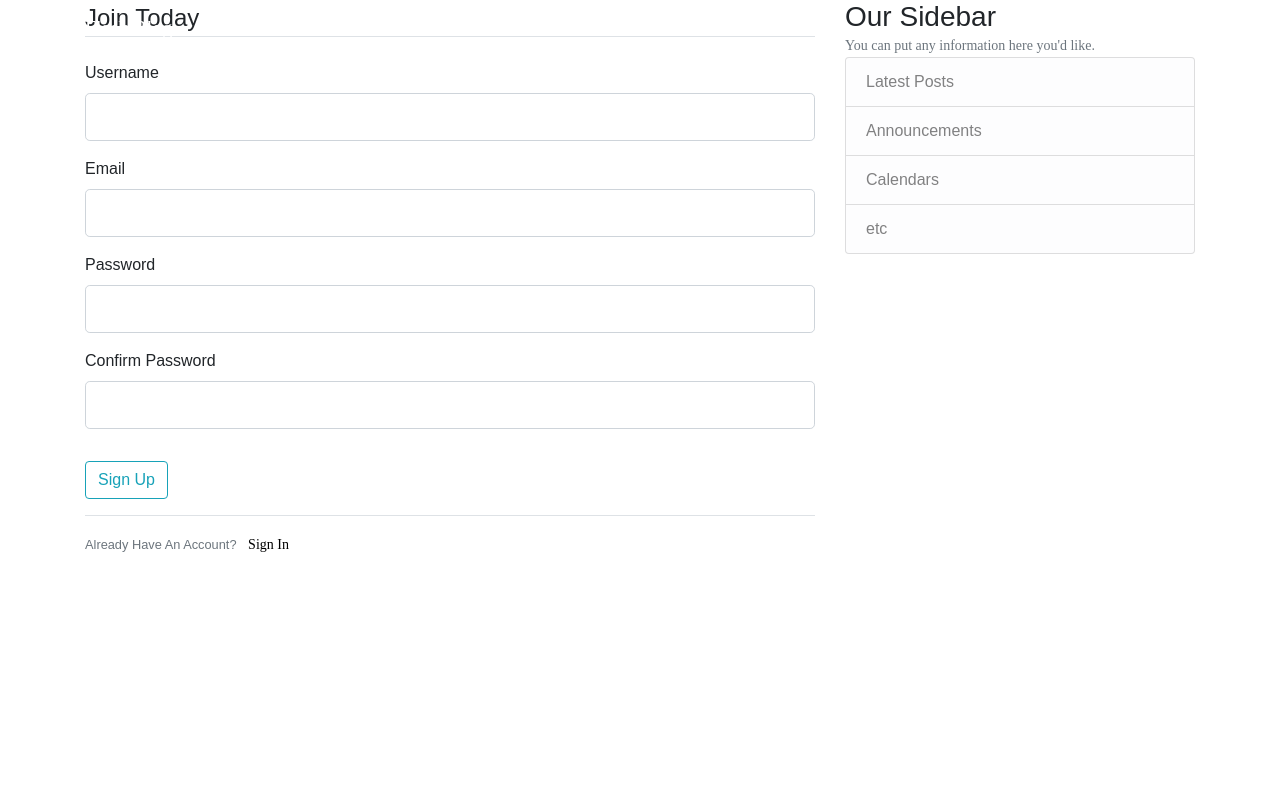
After one commit to Fox-Immortal/firstangularwithflask, a Flask app: template project/templates/register.html in a window 1280 px wide. The commit adds this page. Run offline with Flask 2, Linux system fonts and the light colour scheme; the template is opened without the code that fills it: values that come from a table or form of the project are taken from there, others are empty; some libraries are stand-ins or nearby versions; some web fonts are replaced.

Commit message:
another bug

```diff
--- a/project/__init__.py
+++ b/project/__init__.py
@@ -11,4 +11,4 @@ db = SQLAlchemy(app)
 api = Api(app)
 bcrypt = Bcrypt(app)
 
-from project import routes__
+from project import routes
--- a/project/forms.py
+++ b/project/forms.py
@@ -1,7 +1,7 @@
 from flask_wtf import FlaskForm
 from wtforms import StringField, PasswordField, SubmitField, BooleanField, TextAreaField
 from wtforms.validators import DataRequired, Length, Email, EqualTo, ValidationError
-# from project.models import User
+from project.models import User
 
 class RegistrationForm(FlaskForm):
     username = StringField('Username', validators=[DataRequired(), Length(min=2, max=30)])
@@ -11,15 +11,13 @@ class RegistrationForm(FlaskForm):
     submit = SubmitField('Sign Up')
 
     def validate_username(self, username):
-        # user = User.query.filter_by(username=username.data).first()
-        # if user:
-        #     raise ValidationError('That username is taken. Please choose a different one.')
-        nothing = 0
+        user = User.query.filter_by(username=username.data).first()
+        if user:
+            raise ValidationError('That username is taken. Please choose a different one.')
     def validate_email(self, email):
-        # user = User.query.filter_by(email=email.data).first()
-        # if user:
-        #     raise ValidationError('That email is taken. Please choose a different one.')
-        nothing = 0
+        user = User.query.filter_by(email=email.data).first()
+        if user:
+            raise ValidationError('That email is taken. Please choose a different one.')
 
 class LoginForm(FlaskForm):
     email = StringField('Email', validators=[DataRequired(), Email()])
--- a/project/templates/index.html
+++ b/project/templates/index.html
@@ -34,7 +34,6 @@
 </head>
 
 <body>
-
     <div id="BrowserScreen">
         <div id="MainScreen">
             <div class="content-section">
@@ -89,6 +88,7 @@
                 </form>
             </div>
         </div>
+    </div>
 </body>
 
 </html>
--- /dev/null
+++ b/project/templates/layout.html
@@ -0,0 +1,84 @@
+<!DOCTYPE html>
+<html>
+<head>
+    <!-- Required meta tags -->
+    <meta charset="utf-8">
+    <meta name="viewport" content="width=device-width, initial-scale=1, shrink-to-fit=no">
+
+    <!-- Bootstrap CSS -->
+    <link rel="stylesheet" href="https://maxcdn.bootstrapcdn.com/bootstrap/4.0.0/css/bootstrap.min.css" integrity="sha384-Gn5384xqQ1aoWXA+058RXPxPg6fy4IWvTNh0E263XmFcJlSAwiGgFAW/dAiS6JXm" crossorigin="anonymous">
+
+    <link rel="stylesheet" type="text/css" href="{{ url_for('static', filename='main.css') }}">
+
+    {% if title %}
+        <title>Flask Blog - {{ title }}</title>
+    {% else %}
+        <title>Flask Blog</title>
+    {% endif %}
+</head>
+<body>
+    <header class="site-header">
+      <nav class="navbar navbar-expand-md navbar-dark bg-steel fixed-top">
+        <div class="container">
+          <a class="navbar-brand mr-4" href="/">Flask Blog</a>
+          <button class="navbar-toggler" type="button" data-toggle="collapse" data-target="#navbarToggle" aria-controls="navbarToggle" aria-expanded="false" aria-label="Toggle navigation">
+            <span class="navbar-toggler-icon"></span>
+          </button>
+          <div class="collapse navbar-collapse" id="navbarToggle">
+            <div class="navbar-nav mr-auto">
+              <a class="nav-item nav-link" href="{{ url_for('home') }}">Home</a>
+              <a class="nav-item nav-link" href="{{ url_for('about') }}">About</a>
+            </div>
+            <!-- Navbar Right Side -->
+            <div class="navbar-nav">
+              {% if current_user.is_authenticated %}
+                <a class="nav-item nav-link" href="{{ url_for('new_post') }}">New Post</a>
+                <a class="nav-item nav-link" href="{{ url_for('account') }}">Account</a>
+                <a class="nav-item nav-link" href="{{ url_for('logout') }}">Logout</a>
+              {% else %}
+                <a class="nav-item nav-link" href="{{ url_for('login') }}">Login</a>
+                <a class="nav-item nav-link" href="{{ url_for('register') }}">Register</a>
+              {% endif %}
+            </div>
+          </div>
+        </div>
+      </nav>
+    </header>
+    <main role="main" class="container">
+      <div class="row">
+        <div class="col-md-8">
+          {% with messages = get_flashed_messages(with_categories=true) %}
+            {% if messages %}
+              {% for category, message in messages %}
+                <div class="alert alert-{{ category }}">
+                  {{ message }}
+                </div>
+              {% endfor %}
+            {% endif %}
+          {% endwith %}
+          {% block content %}{% endblock %}
+        </div>
+        <div class="col-md-4">
+          <div class="content-section">
+            <h3>Our Sidebar</h3>
+            <p class='text-muted'>You can put any information here you'd like.
+              <ul class="list-group">
+                <li class="list-group-item list-group-item-light">Latest Posts</li>
+                <li class="list-group-item list-group-item-light">Announcements</li>
+                <li class="list-group-item list-group-item-light">Calendars</li>
+                <li class="list-group-item list-group-item-light">etc</li>
+              </ul>
+            </p>
+          </div>
+        </div>
+      </div>
+    </main>
+
+
+    <!-- Optional JavaScript -->
+    <!-- jQuery first, then Popper.js, then Bootstrap JS -->
+    <script src="https://code.jquery.com/jquery-3.2.1.slim.min.js" integrity="sha384-KJ3o2DKtIkvYIK3UENzmM7KCkRr/rE9/Qpg6aAZGJwFDMVNA/GpGFF93hXpG5KkN" crossorigin="anonymous"></script>
+    <script src="https://cdnjs.cloudflare.com/ajax/libs/popper.js/1.12.9/umd/popper.min.js" integrity="sha384-ApNbgh9B+Y1QKtv3Rn7W3mgPxhU9K/ScQsAP7hUibX39j7fakFPskvXusvfa0b4Q" crossorigin="anonymous"></script>
+    <script src="https://maxcdn.bootstrapcdn.com/bootstrap/4.0.0/js/bootstrap.min.js" integrity="sha384-JZR6Spejh4U02d8jOt6vLEHfe/JQGiRRSQQxSfFWpi1MquVdAyjUar5+76PVCmYl" crossorigin="anonymous"></script>
+</body>
+</html>
--- /dev/null
+++ b/project/templates/register.html
@@ -0,0 +1,72 @@
+{% extends "layout.html" %}
+{% block content %}
+    <div class="content-section">
+        <form method="POST" action="">
+            {{ form.hidden_tag() }}
+            <fieldset class="form-group">
+                <legend class="border-bottom mb-4">Join Today</legend>
+                <div class="form-group">
+                    {{ form.username.label(class="form-control-label") }}
+
+                    {% if form.username.errors %}
+                        {{ form.username(class="form-control form-control-lg is-invalid") }}
+                        <div class="invalid-feedback">
+                            {% for error in form.username.errors %}
+                                <span>{{ error }}</span>
+                            {% endfor %}
+                        </div>
+                    {% else %}
+                        {{ form.username(class="form-control form-control-lg") }}
+                    {% endif %}
+                </div>
+                <div class="form-group">
+                    {{ form.email.label(class="form-control-label") }}
+                    {% if form.email.errors %}
+                        {{ form.email(class="form-control form-control-lg is-invalid") }}
+                        <div class="invalid-feedback">
+                            {% for error in form.email.errors %}
+                                <span>{{ error }}</span>
+                            {% endfor %}
+                        </div>
+                    {% else %}
+                        {{ form.email(class="form-control form-control-lg") }}
+                    {% endif %}
+                </div>
+                <div class="form-group">
+                    {{ form.password.label(class="form-control-label") }}
+                    {% if form.password.errors %}
+                        {{ form.password(class="form-control form-control-lg is-invalid") }}
+                        <div class="invalid-feedback">
+                            {% for error in form.password.errors %}
+                                <span>{{ error }}</span>
+                            {% endfor %}
+                        </div>
+                    {% else %}
+                        {{ form.password(class="form-control form-control-lg") }}
+                    {% endif %}
+                </div>
+                <div class="form-group">
+                    {{ form.confirm_password.label(class="form-control-label") }}
+                    {% if form.confirm_password.errors %}
+                        {{ form.confirm_password(class="form-control form-control-lg is-invalid") }}
+                        <div class="invalid-feedback">
+                            {% for error in form.confirm_password.errors %}
+                                <span>{{ error }}</span>
+                            {% endfor %}
+                        </div>
+                    {% else %}
+                        {{ form.confirm_password(class="form-control form-control-lg") }}
+                    {% endif %}
+                </div>
+            </fieldset>
+            <div class="form-group">
+                {{ form.submit(class="btn btn-outline-info") }}
+            </div>
+        </form>
+    </div>
+    <div class="border-top pt-3">
+        <small class="text-muted">
+            Already Have An Account? <a class="ml-2" href="{{ url_for('login') }}">Sign In</a>
+        </small>
+    </div>
+{% endblock content %}
```
Also changed, not shown: project/models.py (+11 -13 lines), project/routes.py (+21 -10 lines), project/templates/test.html (added, +84 -0 lines).
